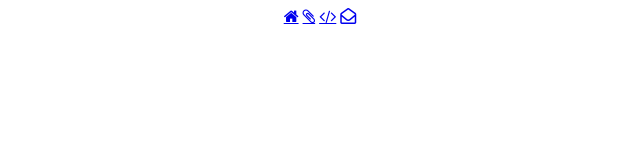
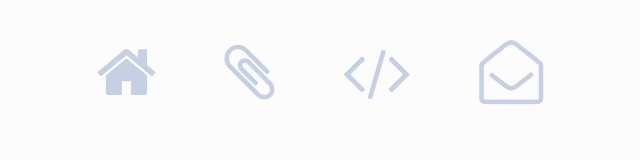
Before and after one commit to carisatinie/og-site, a plain HTML site: page index.html in a window 1280 px wide. Shown: the whole page, without its empty margins (320-960 px from the left). Drawn offline with Linux system fonts and the light colour scheme.

Commit message:
Update main.css

```diff
--- a/main.css
+++ b/main.css
@@ -1,5 +1,21 @@
-@import url("font-awesome.min.css");
+body {
+	background-color: #fcfcfc;
+}
+
 #nav {
 	text-align: center;
+}
 
+#nav a {
+	text-decoration: none;
+	font-size: 4em;
+	padding: 0.5em;
 }
+
+.fa {
+	color: #c7cfe5;
+}
+
+.fa:hover {
+	color: #f7c0c0;
+}
```
